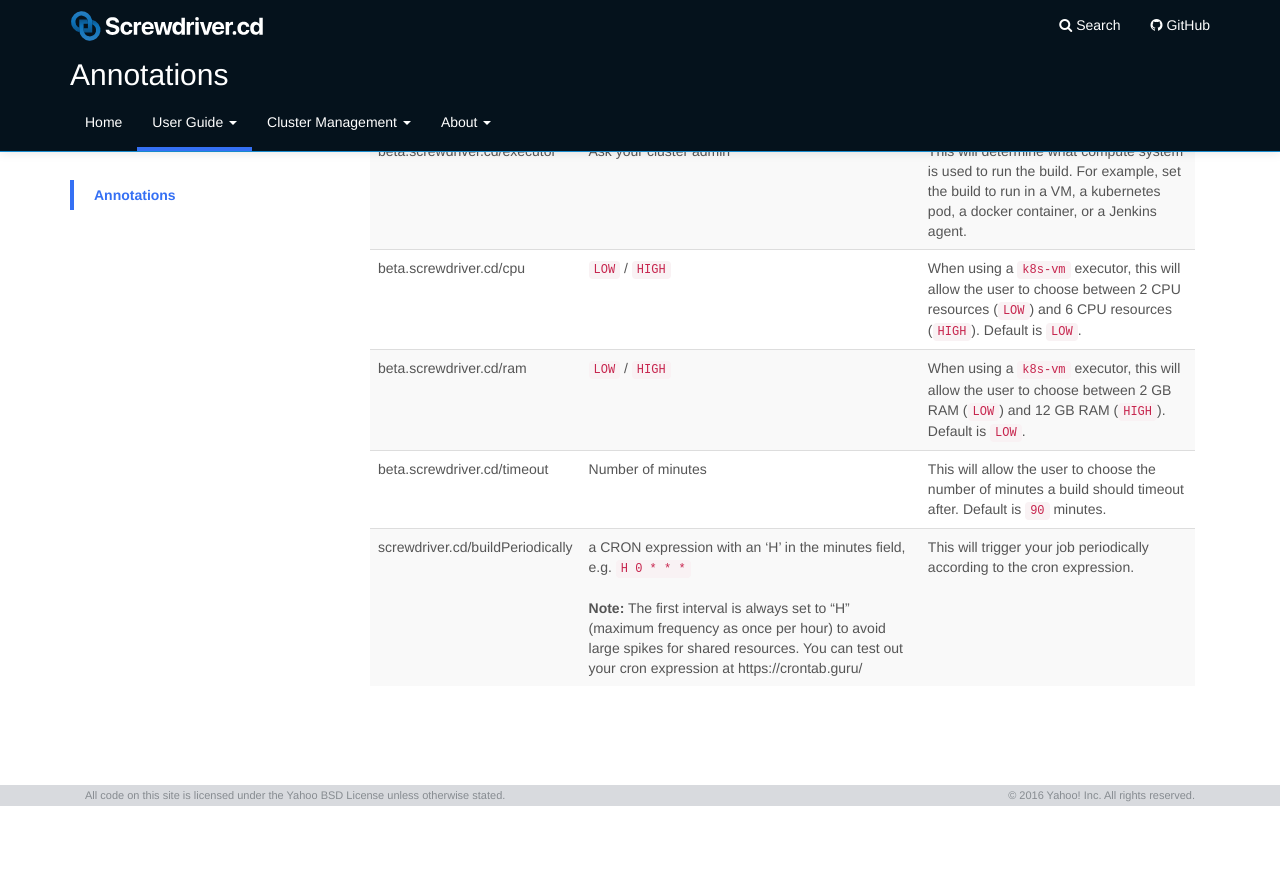
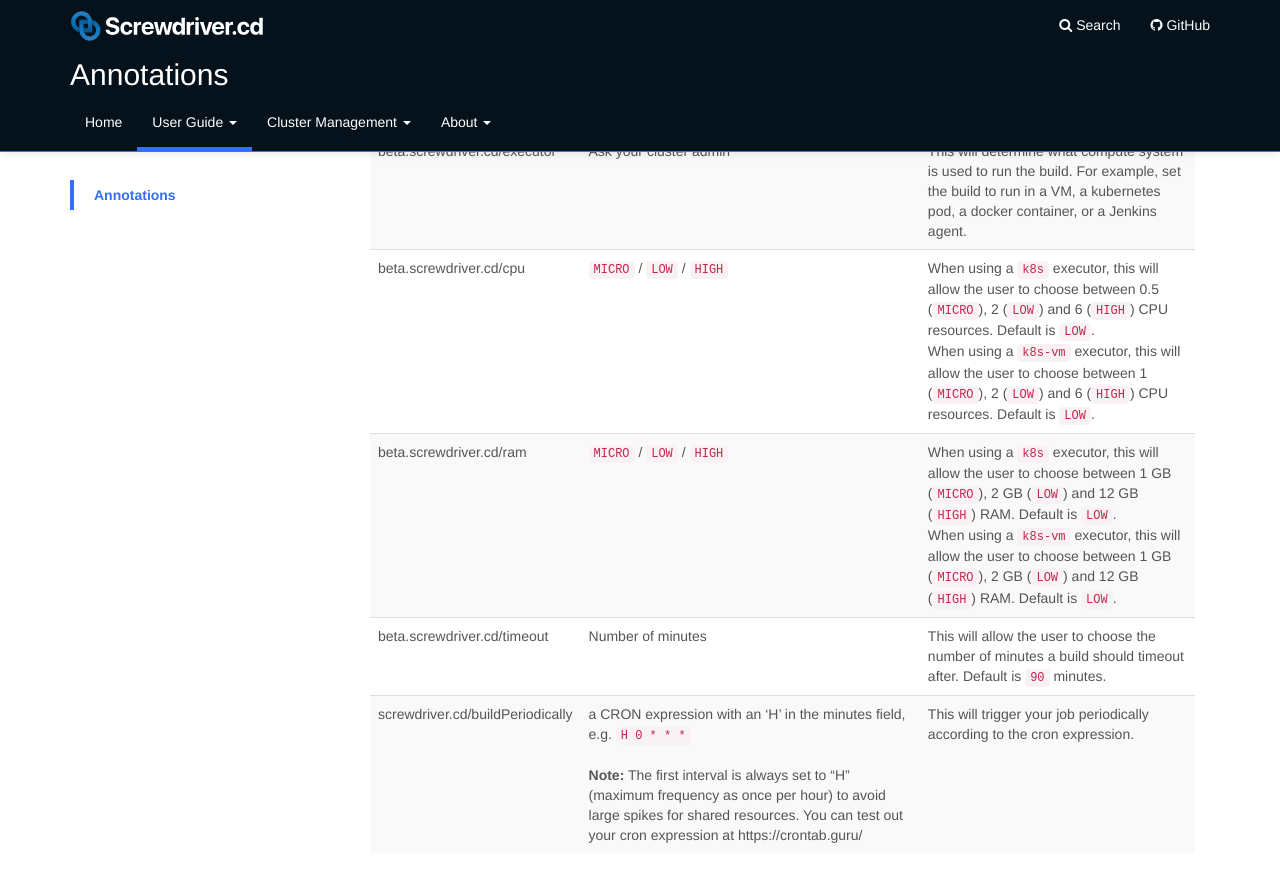
Before and after one commit to screwdriver-cd/guide, a Jekyll site: the page built from docs/user-guide/configuration/annotations.md, in a window 1280 px wide and 900 px high, scrolled down 597 px. Shown: the top 882 px of the window. Built offline with Jekyll 4.4.1, drawn with Linux system fonts in a browser that asks for light colours; before the commit the page ends 1403 px from its top, so only the background shows below that.

Commit message:
fix: Add explanation of microresource (#188)
* add micro resource

* add MICRO to ram

* add k8s-vm explanation

* remove dupulicate line of table

* add newline between sentences

```diff
--- a/docs/user-guide/configuration/annotations.md
+++ b/docs/user-guide/configuration/annotations.md
@@ -33,7 +33,7 @@ Some Annotations are used to modify the properties of the build environment. The
 | Annotation | Values | Description |
 |------------|--------|-------------|
 | beta.screwdriver.cd/executor | Ask your cluster admin | This will determine what compute system is used to run the build. For example, set the build to run in a VM, a kubernetes pod, a docker container, or a Jenkins agent. |
-| beta.screwdriver.cd/cpu | `LOW` / `HIGH` | When using a `k8s-vm` executor, this will allow the user to choose between 2 CPU resources (`LOW`) and 6 CPU resources (`HIGH`). Default is `LOW`. |
-| beta.screwdriver.cd/ram | `LOW` / `HIGH` | When using a `k8s-vm` executor, this will allow the user to choose between 2 GB RAM (`LOW`) and 12 GB RAM (`HIGH`). Default is `LOW`. |
+| beta.screwdriver.cd/cpu | `MICRO` / `LOW` / `HIGH` | When using a `k8s` executor, this will allow the user to choose between 0.5 (`MICRO`), 2 (`LOW`) and 6 (`HIGH`) CPU resources. Default is `LOW`.<br>   When using a `k8s-vm` executor, this will allow the user to choose between 1 (`MICRO`), 2 (`LOW`) and 6 (`HIGH`) CPU resources. Default is `LOW`. |
+| beta.screwdriver.cd/ram | `MICRO` / `LOW` / `HIGH` | When using a `k8s` executor, this will allow the user to choose between 1 GB (`MICRO`), 2 GB (`LOW`) and 12 GB (`HIGH`) RAM. Default is `LOW`.<br> When using a `k8s-vm` executor, this will allow the user to choose between 1 GB (`MICRO`), 2 GB (`LOW`) and 12 GB (`HIGH`) RAM. Default is `LOW`. |
 | beta.screwdriver.cd/timeout | Number of minutes | This will allow the user to choose the number of minutes a build should timeout after. Default is `90` minutes. |
 | screwdriver.cd/buildPeriodically | a CRON expression with an 'H' in the minutes field, e.g. `H 0 * * *` <br><br>**Note:** The first interval is always set to "H" (maximum frequency as once per hour) to avoid large spikes for shared resources. You can test out your cron expression at https://crontab.guru/ | This will trigger your job periodically according to the cron expression. |
```
